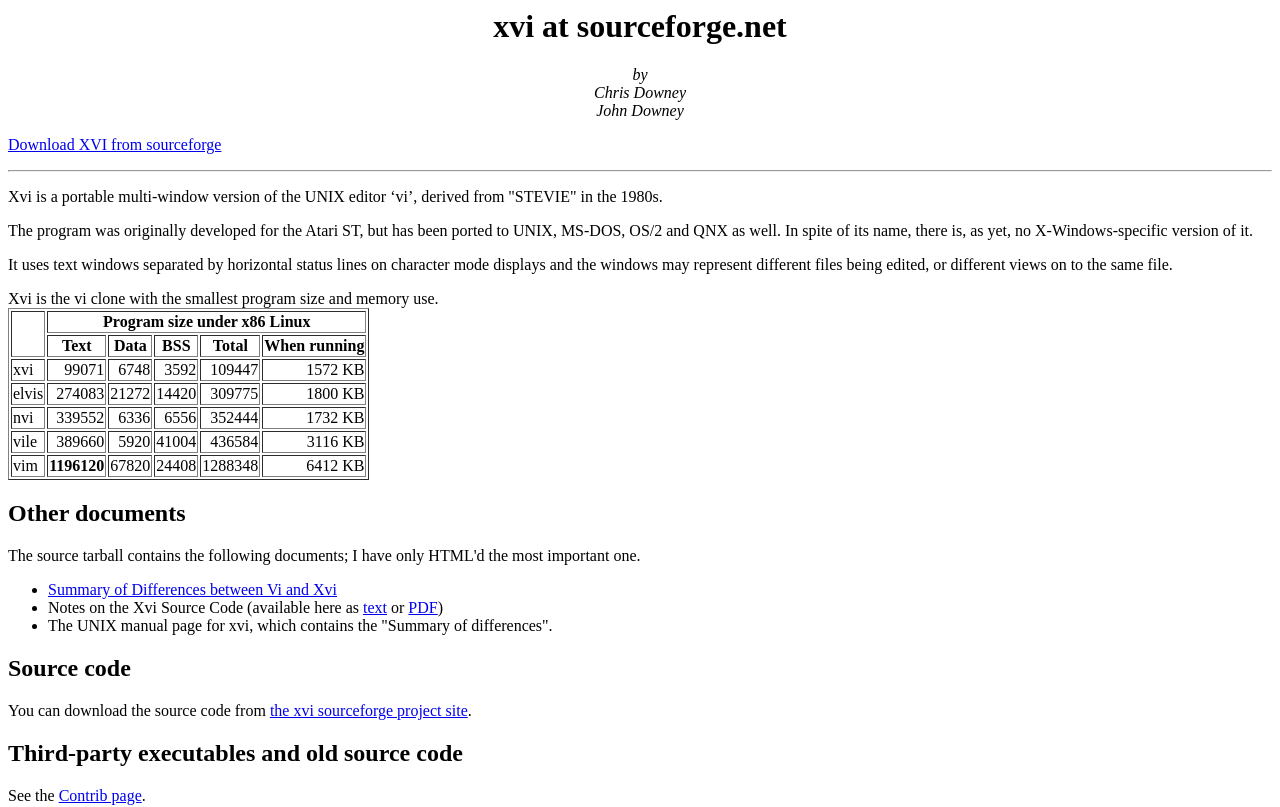
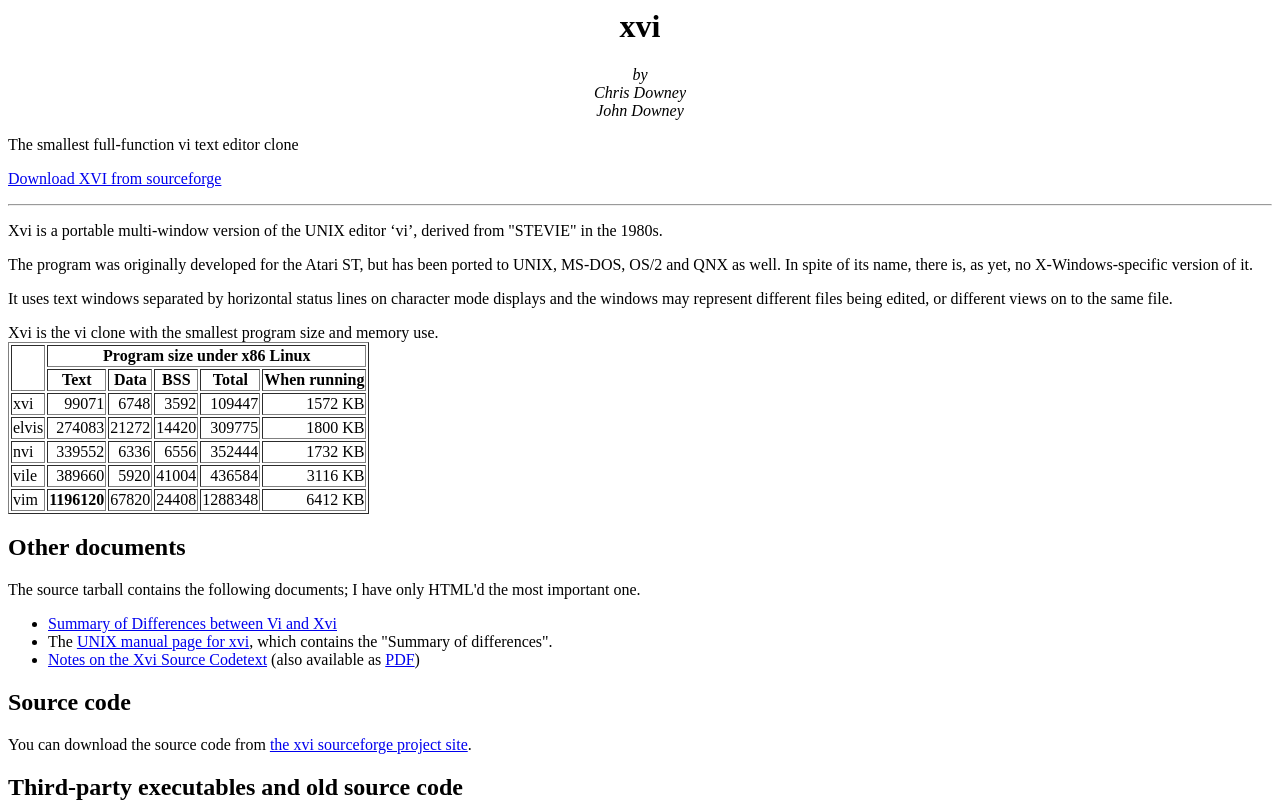
Before and after one commit to martinwguy/xvi, a plain HTML site: page index.html in a window 1280 px wide. Shown: the top 807 px of the page. Drawn offline with Linux system fonts and the light colour scheme.

Commit message:
Update index.html

```diff
--- a/index.html
+++ b/index.html
@@ -1,14 +1,16 @@
 <!DOCTYPE HTML PUBLIC "-//W3C//DTD HTML 3.2 Final//EN">
 <html>
  <head>
-  <title> xvi at sourceforge.net </title>
+  <title> xvi </title>
   <META http-equiv="Content-Type" content="text/html; charset=iso-8859-1">
  </head>
  <body>
-<H1 ALIGN=CENTER>xvi at sourceforge.net</H1>
+<H1 ALIGN=CENTER>xvi</H1>
 <P ALIGN=CENTER><I>by<BR>
 Chris Downey<BR>
 John Downey</I>
+<P>
+The smallest full-function vi text editor clone
 <P>
 <A HREF="http://sourceforge.net/project/showfiles.php?group_id=152711">
 Download XVI from sourceforge</A>
@@ -67,9 +69,8 @@ The source tarball contains the following documents; I have only HTML'd the most
 important one.
 <UL>
  <LI><A HREF="summary.html">Summary of Differences between Vi and Xvi</A>
- <LI>Notes on the Xvi Source Code (available here as
-	<A HREF="source.txt">text</A> or <A HREF="source.pdf">PDF</A>)
- <LI>The UNIX manual page for xvi, which contains the "Summary of differences".
+ <LI>The <A href="doc/xvi.1.html">UNIX manual page for xvi</A>, which contains the "Summary of differences".
+ <LI><A HREF="source.txt">Notes on the Xvi Source Codetext</A> (also available as <A HREF="source.pdf">PDF</A>)
 </UL>
 
 <H2>
```
